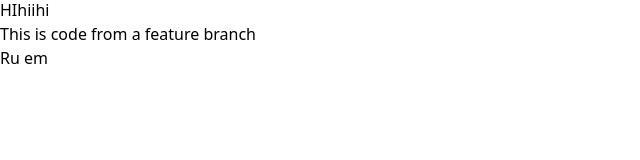
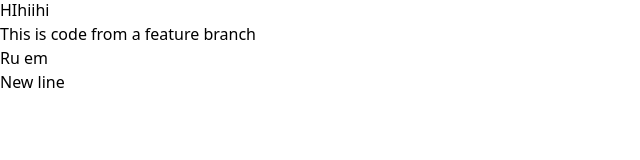
Before and after one commit to nguyenluongtrung/GIT_PRACTICE, a React (Vite) app in the folder Git_Practice/: page / in a window 1280 px wide. Shown: the part 134-294 px from the top of the page, without its empty margins (0-640 px from the left). Built offline with nearby package versions, Linux system fonts and the light colour scheme.

Commit message:
Update App.tsx

```diff
--- a/Git_Practice/src/App.tsx
+++ b/Git_Practice/src/App.tsx
@@ -9,6 +9,7 @@ export default function App() {
 			<p>HIhiihi</p>
 			<p>This is code from a feature branch</p>
 			<p>Ru em</p>
+			<p>New line</p>
 		</>
 	);
 }
```
